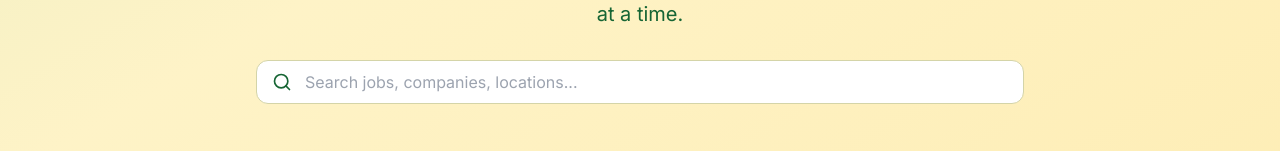
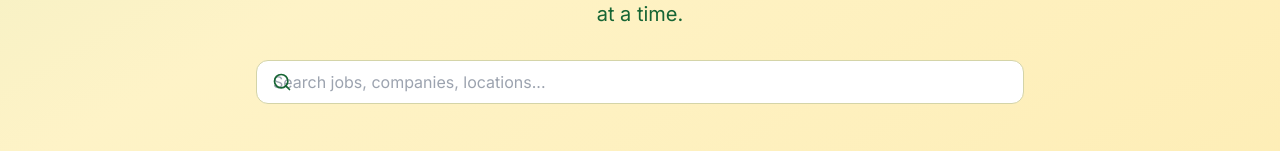
Before and after one commit to stroudcr/playindirtjobs, a Next.js app: page / in a window 1280 px wide. Shown: the part 649-800 px from the top of the page. Built offline with nearby package versions, Linux system fonts and the light colour scheme; no server answers; the database is empty.

Commit message:
Magnifying Bug

```diff
--- a/components/SearchBar.tsx
+++ b/components/SearchBar.tsx
@@ -17,13 +17,13 @@ export function SearchBar({ onSearch }: SearchBarProps) {
 
   return (
     <form onSubmit={handleSubmit} className="relative">
-      <Search className="absolute left-3 sm:left-4 top-1/2 -translate-y-1/2 w-4 h-4 sm:w-5 sm:h-5 text-forest-light pointer-events-none" />
+      <Search className="absolute left-4 top-1/2 -translate-y-1/2 w-4 h-4 sm:w-5 sm:h-5 text-forest-light pointer-events-none" />
       <input
         type="text"
         value={query}
         onChange={(e) => setQuery(e.target.value)}
         placeholder="Search jobs, companies, locations..."
-        className="input pl-11 sm:pl-12 pr-3 sm:pr-4 w-full text-sm sm:text-base"
+        className="input pl-12 pr-3 sm:pr-4 w-full text-sm sm:text-base"
       />
     </form>
   );
```
